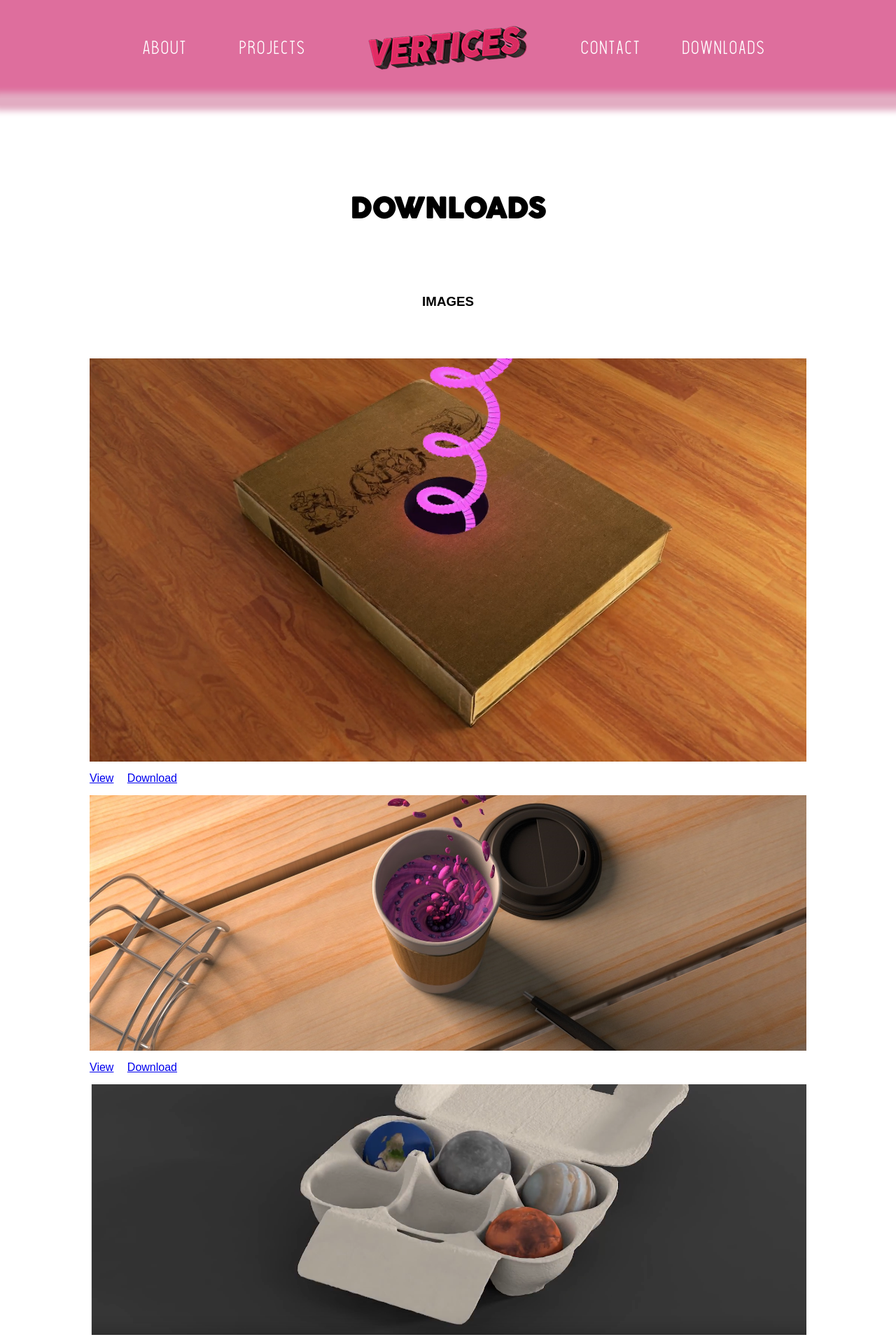
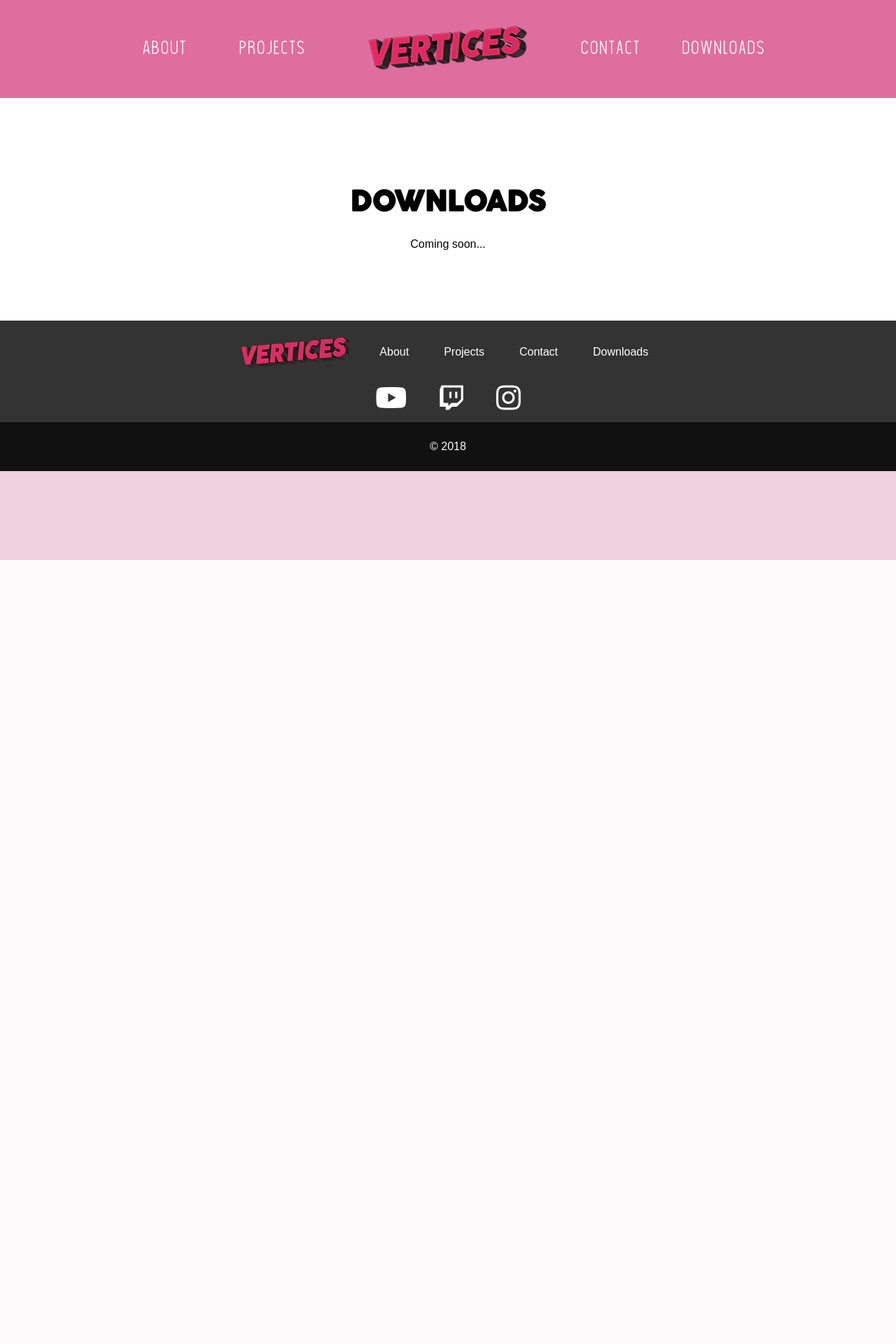
Before and after one commit to SnowdenWintermute/vertices-product-page, a PHP site: page /downloads.php in a window 1280 px wide. Shown: the top 1920 px of the page at 70% size. After the commit the page ends 800 px from the top, so only its background shows below. Run offline with PHP 8.4, Linux system fonts and the light colour scheme; style sheets or scripts are compiled from the project's sources; some libraries are stand-ins or nearby versions.

Commit message:
removed menu blur

```diff
--- a/css/style.css
+++ b/css/style.css
@@ -32,15 +32,6 @@ svg {
 
 h1 {
   font-family: "Cocogoose";
-}
-
-#nav-bottom-border, .nav-bottom-border {
-  height: 10px;
-  position: relative;
-  background: #e2acc2;
-  z-index: 10 !important;
-  -webkit-box-shadow: 0px 0px 10px 8px #e2acc2;
-          box-shadow: 0px 0px 10px 8px #e2acc2;
 }
 
 .nav-bottom-border-hidden {
@@ -268,6 +259,10 @@ main .about-text-section {
 main #about {
   -webkit-box-shadow: 0px 30px 50px -50px rgba(0, 0, 0, 0.7);
           box-shadow: 0px 30px 50px -50px rgba(0, 0, 0, 0.7);
+}
+
+main #projects {
+  min-height: 700px;
 }
 
 main #projects p {
--- a/css/style.scss
+++ b/css/style.scss
@@ -77,11 +77,7 @@ h1{
 }
 // NAVBAR
 #nav-bottom-border, .nav-bottom-border{
-    height: 10px;
-    position: relative;
-    background: color(navLinkDropdown);
-    z-index: 10 !important;
-    box-shadow: 0px 0px 10px 8px color(navLinkDropdown);
+
 }
 .nav-bottom-border-hidden{
     box-shadow: none;
@@ -223,6 +219,7 @@ main{
         box-shadow: 0px 30px 50px -50px rgba(0,0,0,.7);
     }
     #projects{
+        min-height: 700px;
         p{
             max-width:1024px;
             margin: 0px 15px 0px 15px;
--- a/downloads.php
+++ b/downloads.php
@@ -7,43 +7,9 @@
             DOWNLOADS
         </h1>
     </header>
-    <h3>IMAGES</h3>
+
     <section id="img-downloads">
-        <div class="download-img-holder">
-            <img src="./downloads/img/surreal-book.png" alt="">
-            <div class="download-img-links-holder">
-                <a href="./downloads/img/surreal-book.png" target="_blank">View</a>
-                <a href="./downloads/img/surreal-book.png" download>Download</a>
-            </div>
-        </div>
-        <div class="download-img-holder">
-            <img src="./downloads/img/surreal-cup.jpg" alt="">
-            <div class="download-img-links-holder">
-                <a href="./downloads/img/surreal-cup.jpg" target="_blank">View</a>
-                <a href="./downloads/img/surreal-cup.jpg" download>Download</a>
-            </div>
-        </div>
-        <div class="download-img-holder">
-            <img src="./downloads/img/planets.png" alt="">
-            <div class="download-img-links-holder">
-                <a href="./downloads/img/planets.png" target="_blank">View</a>
-                <a href="./downloads/img/planets.png" download>Download</a>
-            </div>
-        </div>
-        <div class="download-img-holder">
-            <img src="./downloads/img/mushroom.jpg" alt="">
-            <div class="download-img-links-holder">
-                <a href="./downloads/img/mushroom.jpg" target="_blank">View</a>
-                <a href="./downloads/img/mushroom.jpg" download>Download</a>
-            </div>
-        </div>
-        <div class="download-img-holder">
-            <img src="./downloads/img/chest.jpg" alt="">
-            <div class="download-img-links-holder">
-                <a href="./downloads/img/chest.jpg" target="_blank">View</a>
-                <a href="./downloads/img/chest.jpg" download>Download</a>
-            </div>
-        </div>
+        Coming soon...
     </section>
     </main>
 <script src="./js/index.js"></script>
```
Also changed, not shown: 1 other file.
